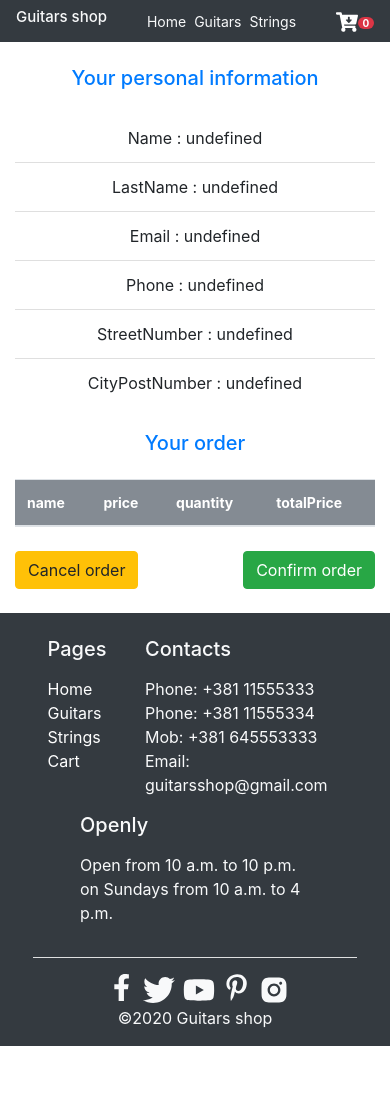
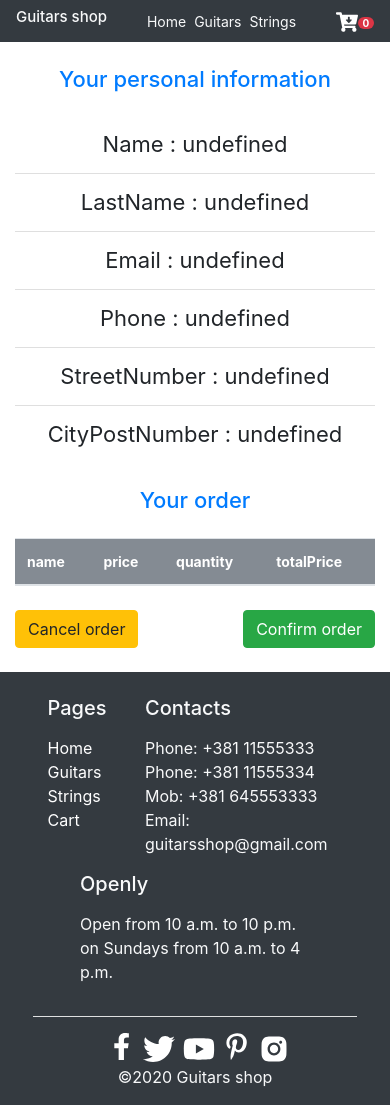
Before and after one commit to nebojsadj/GuitarShop-React, a React (Create React App) app: page /buy in a window 390 px wide. Before the commit the page ends 1046 px from the top, so only its background shows below. Built offline with nearby package versions, Linux system fonts and the light colour scheme.

Commit message:
social media

```diff
--- a/src/App.css
+++ b/src/App.css
@@ -38,11 +38,6 @@
 .card-header {
   font-size: 22px;
   font-style: oblique;
-}
-
-.price {
-  font-size: 22px;
-  text-align: center;
 }
 
 .add {
@@ -86,6 +81,7 @@ th {
 .footerLinks:hover {
   color: red;
 }
+
 @media all and (max-width: 768px) {
   .mTab {
     font-size: 14px !important;
@@ -93,6 +89,12 @@ th {
 }
 
 @media all and (max-width: 425px) {
+  .msg {
+    font-size: 22px;
+  }
+  .info {
+    font-size: 22px;
+  }
   .brand {
     font-size: 15px;
   }
--- a/src/components/CustomersInfo.js
+++ b/src/components/CustomersInfo.js
@@ -26,7 +26,7 @@ function CustomersInfo() {
 
   return (
     <Container>
-      <h2 className="text-center mt-5">Your personal information</h2>
+      <h2 className="mt-5 info">Your personal information</h2>
       <Row className="mt-5">
         <Col md={{ span: 8, offset: 2 }} xs={{ span: 10, offset: 1 }}>
           <FormControl
--- a/src/components/Display.js
+++ b/src/components/Display.js
@@ -28,6 +28,7 @@ function Display() {
             border: "1px solid gray",
             boxShadow: "0 0 6px",
             marginTop: "5%",
+            marginBottom: "5%",
           }}
         >
           <Col md={{ span: 6 }}>
@@ -35,12 +36,15 @@ function Display() {
               src={`/imgs/${img}.jpg`}
               alt="img"
               width="100%"
-              className="mt-2 mb-2"
+              className="mt-4 mImgDis"
             />
           </Col>
           <Col md={{ span: 6 }}>
             <h3 className="text-center mt-5">{name || history.push("/")}</h3>
-            <div className="bg-warning price mt-4">{`Our price: ${price} $`}</div>
+            <div
+              className="bg-warning text-center mt-4"
+              style={{ padding: "6px 12px" }}
+            >{`Our price: ${price} $`}</div>
             {idInCart.indexOf(id) === -1 ? (
               <Button
                 onClick={() => {
@@ -65,12 +69,17 @@ function Display() {
               <RiArrowGoBackFill />
               Go back
             </Button>
-            <p className="text-center text-success mt-3">In stock</p>
-            <h5 className="mt-3 text-center">Product description</h5>
-            <p>{text}</p>
+            <div
+              className="text-success text-center mt-3"
+              style={{ backgroundColor: "#ddd", padding: "6px 12px" }}
+            >
+              In stock
+            </div>
           </Col>
           <Row>
             <Col md={{ span: 10, offset: 1 }} xs={{ span: 10, offset: 1 }}>
+              <h5 className="mt-3 text-center">Product description</h5>
+              <p>{text}</p>
               <h5 className="mt-3 text-center">Technical specification</h5>
               <p>{description}</p>
             </Col>
--- a/src/components/Footer.js
+++ b/src/components/Footer.js
@@ -54,11 +54,41 @@ function Footer() {
       <hr className="bg-light mx-auto" width="90%" />
       <Row>
         <Col className="text-light d-flex justify-content-center">
-          <FaFacebookF size="1.7em" className="ml-2" />
-          <FaTwitter size="2em" className="ml-2" />
-          <FaYoutube size="2em" className="ml-2" />
-          <FaPinterestP size="1.7em" className="ml-2" />
-          <AiFillInstagram size="2em" className="ml-2" />
+          <a
+            href="https://www.facebook.com"
+            target="blanc"
+            className="footerLinks"
+          >
+            <FaFacebookF size="1.7em" className="ml-2" />
+          </a>
+          <a
+            href="https://www.twitter.com"
+            target="blanc"
+            className="footerLinks"
+          >
+            <FaTwitter size="2em" className="ml-2" />
+          </a>
+          <a
+            href="https://www.youtube.com"
+            target="blanc"
+            className="footerLinks"
+          >
+            <FaYoutube size="2em" className="ml-2" />
+          </a>
+          <a
+            href="https://www.pinterest.com"
+            target="blanc"
+            className="footerLinks"
+          >
+            <FaPinterestP size="1.7em" className="ml-2" />
+          </a>
+          <a
+            href="https://www.instagram.com"
+            target="blanc"
+            className="footerLinks"
+          >
+            <AiFillInstagram size="2em" className="ml-2" />
+          </a>
         </Col>
       </Row>
       <Row>
--- a/src/components/MyCart.js
+++ b/src/components/MyCart.js
@@ -12,9 +12,9 @@ function MyCart() {
     <Container>
       <Row className="holderF">
         <Col md={{ span: 10, offset: 1 }} xs={{ span: 12 }}>
-          <h2 className="text-dark text-center mt-4">My shopping cart</h2>
+          <h2 className="text-dark text-center mt-4 msg">My shopping cart</h2>
           {inCart.length === 0 ? (
-            <h1 className="text-center text-danger">Your cart is empty!</h1>
+            <h1 className="text-center text-danger msg">Your cart is empty!</h1>
           ) : (
             <Table className="table-responsive mt-4">
               <thead>
--- a/src/components/SuccessfulOrder.js
+++ b/src/components/SuccessfulOrder.js
@@ -7,12 +7,12 @@ function SuccessfulOrder() {
     <Container>
       <Row className="holderF">
         <Col md={{ span: 10, offset: 1 }}>
-          <h2 className="text-success text-center mt-5">
+          <h3 className="text-success text-center mt-5 msg">
             You have successfully executed your order!
-          </h2>
-          <h2 className="text-success text-center">
+          </h3>
+          <h3 className="text-success text-center msg">
             Thank you for your trust!
-          </h2>
+          </h3>
           <Row>
             <Col md={{ span: 4, offset: 4 }}>
               <Link to="/" className="btn btn-primary form-control mt-5 mb-5">
```
